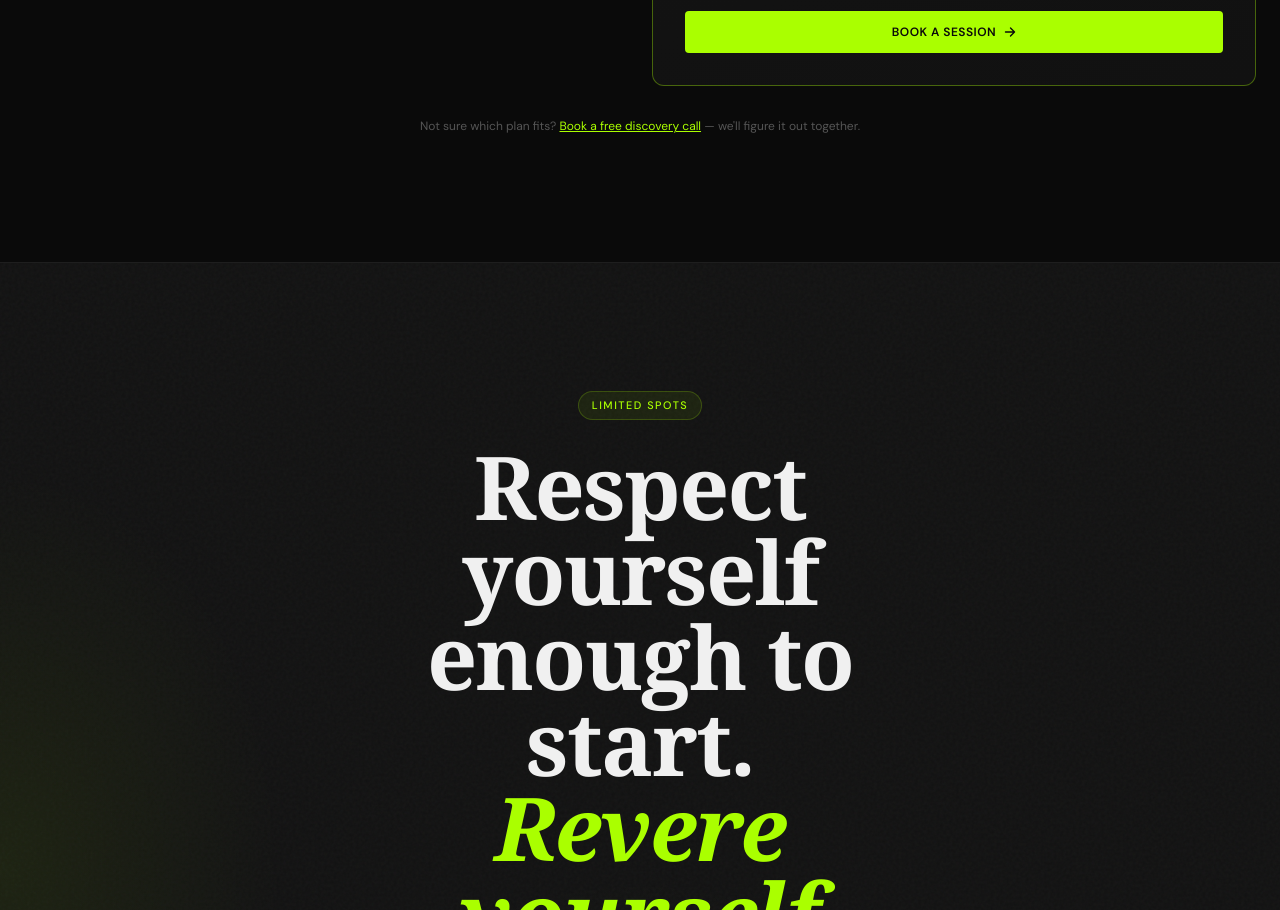
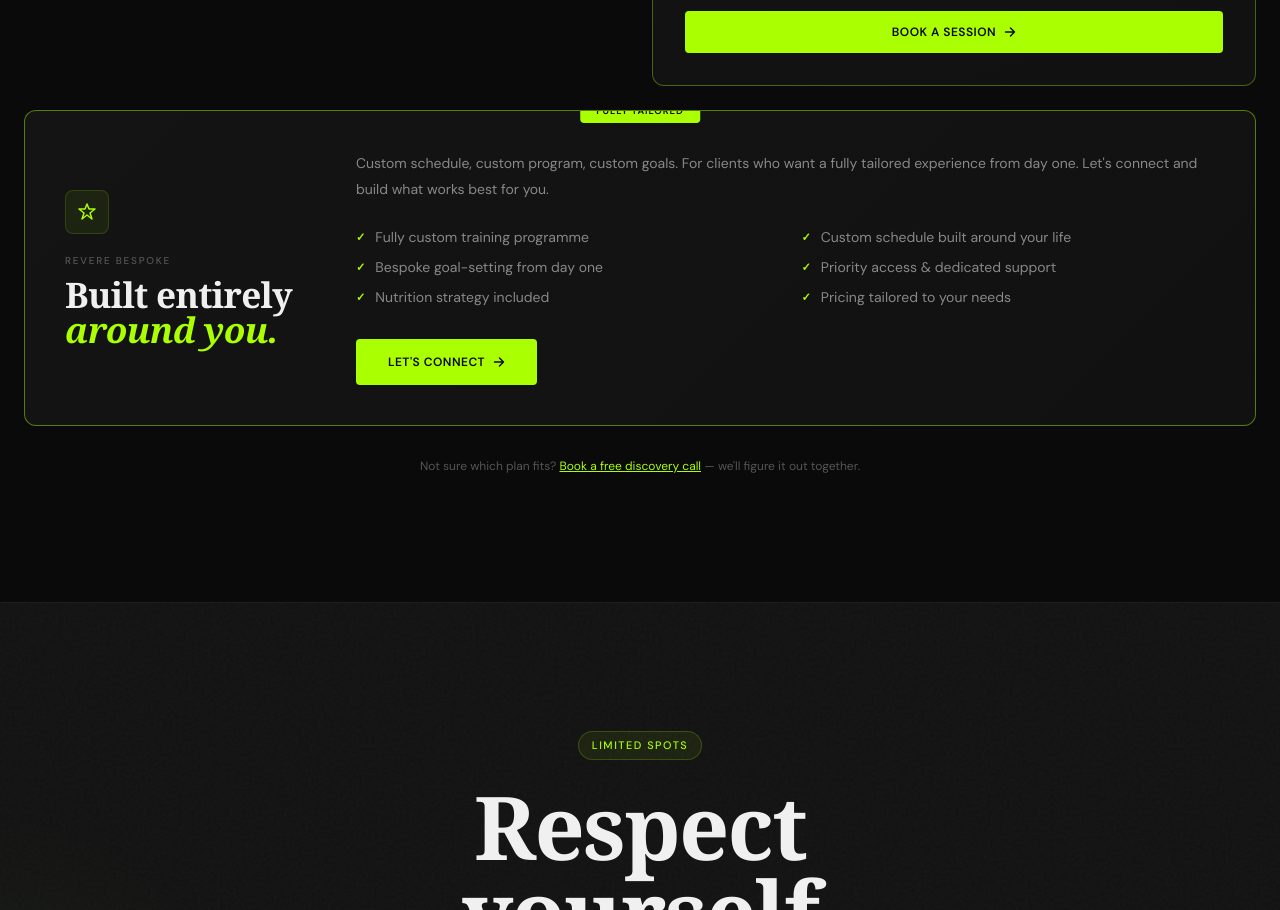
Before and after one commit to siwong44-art/AIS-Test--Website, a website: page index.html in a window 1280 px wide. Shown: the part 6639-7549 px from the top of the page. Drawn offline with nearby package versions, Linux system fonts and the light colour scheme; a web font is replaced by a local one.

Commit message:
Add Revere Bespoke pricing option
Full-width card below the main pricing grid with custom program
description, feature list, and Let's Connect CTA.

Co-Authored-By: Claude Sonnet 4.6 <noreply@anthropic.com>

```diff
--- a/index.html
+++ b/index.html
@@ -752,6 +752,38 @@
             </a>
           </div>
         </div>
+
+        <!-- Revere Bespoke — full width -->
+        <div class="pricing-card rounded-xl p-8 md:p-10 reveal relative overflow-hidden mt-6" style="transition-delay:0.48s; border-color: rgba(170,255,0,0.45); background: linear-gradient(135deg, #141414 0%, #111111 100%);">
+          <div class="absolute -top-3.5 left-1/2 -translate-x-1/2">
+            <span class="font-body font-semibold uppercase px-4 py-1.5 rounded whitespace-nowrap" style="font-size:0.6rem; letter-spacing:0.1em; background:#AAFF00; color:#0A0A0A;">Fully Tailored</span>
+          </div>
+          <div class="flex flex-col md:flex-row md:items-center gap-8 md:gap-16">
+            <div class="flex-shrink-0">
+              <div class="icon-badge w-11 h-11 rounded-lg flex items-center justify-center mb-5">
+                <svg width="20" height="20" viewBox="0 0 20 20" fill="none"><path d="M10 2L12 7H18L13 11L15 17L10 13L5 17L7 11L2 7H8L10 2Z" stroke="currentColor" stroke-width="1.5" stroke-linejoin="round"/></svg>
+              </div>
+              <p class="font-body font-medium uppercase text-muted mb-2" style="font-size:0.62rem; letter-spacing:0.18em;">Revere Bespoke</p>
+              <p class="font-display font-semibold text-text-primary" style="font-size:2.2rem; letter-spacing:-0.02em; line-height:1;">Built entirely<br/><em style="color:#AAFF00; font-style:italic;">around you.</em></p>
+            </div>
+            <div class="flex-1">
+              <p class="text-text-secondary text-sm leading-[1.85] mb-6">Custom schedule, custom program, custom goals. For clients who want a fully tailored experience from day one. Let's connect and build what works best for you.</p>
+              <ul class="grid sm:grid-cols-2 gap-x-8 gap-y-2.5 mb-8">
+                <li class="flex items-center gap-2.5 text-sm text-text-secondary"><span style="color:#AAFF00; font-size:0.7rem; font-weight:600;">✓</span> Fully custom training programme</li>
+                <li class="flex items-center gap-2.5 text-sm text-text-secondary"><span style="color:#AAFF00; font-size:0.7rem; font-weight:600;">✓</span> Custom schedule built around your life</li>
+                <li class="flex items-center gap-2.5 text-sm text-text-secondary"><span style="color:#AAFF00; font-size:0.7rem; font-weight:600;">✓</span> Bespoke goal-setting from day one</li>
+                <li class="flex items-center gap-2.5 text-sm text-text-secondary"><span style="color:#AAFF00; font-size:0.7rem; font-weight:600;">✓</span> Priority access & dedicated support</li>
+                <li class="flex items-center gap-2.5 text-sm text-text-secondary"><span style="color:#AAFF00; font-size:0.7rem; font-weight:600;">✓</span> Nutrition strategy included</li>
+                <li class="flex items-center gap-2.5 text-sm text-text-secondary"><span style="color:#AAFF00; font-size:0.7rem; font-weight:600;">✓</span> Pricing tailored to your needs</li>
+              </ul>
+              <a href="#contact" class="btn-gold px-8 py-3.5 rounded inline-flex items-center gap-2">
+                Let's Connect
+                <svg width="12" height="12" viewBox="0 0 12 12" fill="none"><path d="M1.5 6H10.5M6.5 2L10.5 6L6.5 10" stroke="currentColor" stroke-width="1.4" stroke-linecap="round" stroke-linejoin="round"/></svg>
+              </a>
+            </div>
+          </div>
+        </div>
+
         <p class="text-center text-muted text-xs mt-8 reveal">Not sure which plan fits? <a href="#contact" class="underline" style="color:#AAFF00;">Book a free discovery call</a> — we'll figure it out together.</p>
       </div>
     </section>
```
